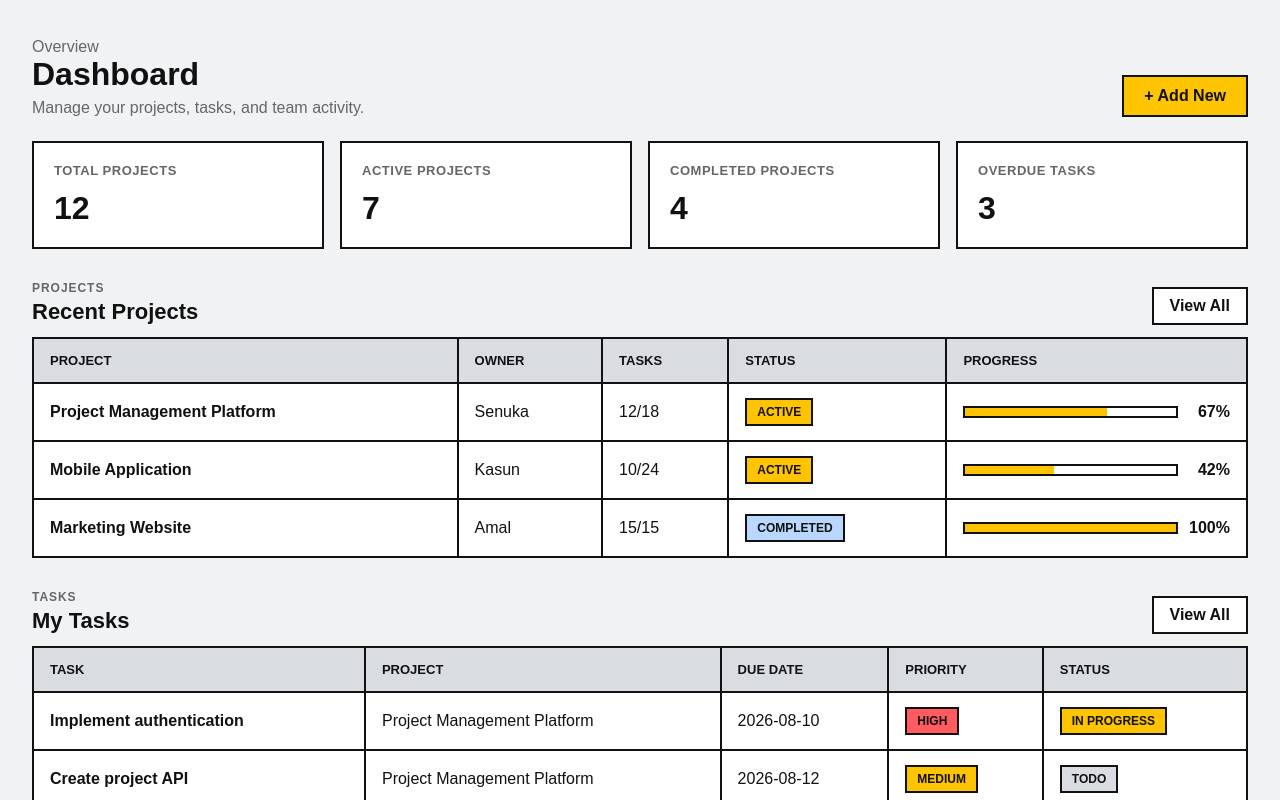
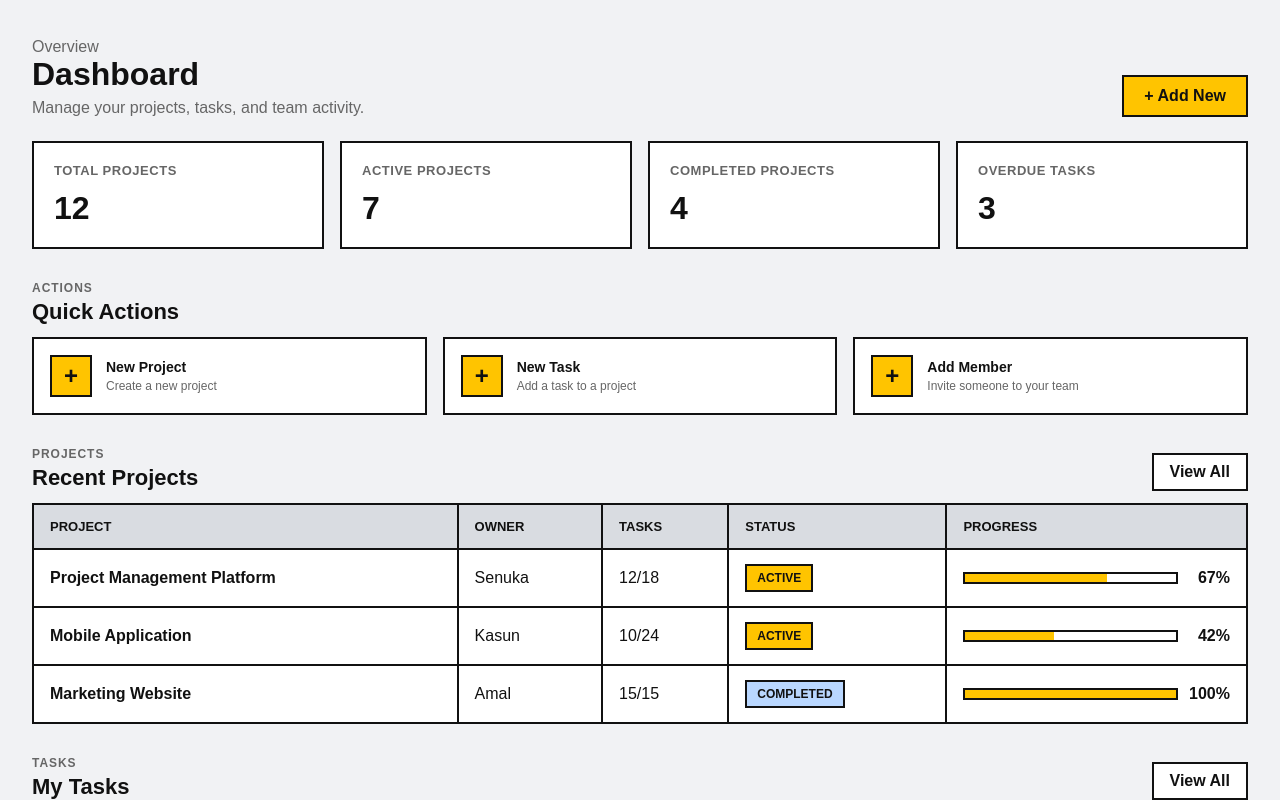
Before and after one commit to nschandunu/full_stack_workshop, a React (Vite) app in the folder client/: page / in a window 1280 px wide. Shown: the top 800 px of the page. Built offline with nearby package versions, Linux system fonts and the light colour scheme.

Commit message:
feat(dashboard): add quick actions

```diff
--- /dev/null
+++ b/client/src/features/dashboard/components/QuickActions.jsx
@@ -0,0 +1,51 @@
+const QuickActions = () => {
+  const actions = [
+    {
+      id: "project",
+      label: "New Project",
+      description: "Create a new project",
+    },
+    {
+      id: "task",
+      label: "New Task",
+      description: "Add a task to a project",
+    },
+    {
+      id: "team",
+      label: "Add Member",
+      description: "Invite someone to your team",
+    },
+  ];
+
+  return (
+    <section className="quick-actions">
+      <div className="section-header">
+        <div>
+          <p className="section-eyebrow">Actions</p>
+          <h2>Quick Actions</h2>
+        </div>
+      </div>
+
+      <div className="quick-actions-grid">
+        {actions.map((action) => (
+          <button
+            type="button"
+            className="quick-action"
+            key={action.id}
+          >
+            <span className="quick-action__icon">
+              +
+            </span>
+
+            <span className="quick-action__content">
+              <strong>{action.label}</strong>
+              <small>{action.description}</small>
+            </span>
+          </button>
+        ))}
+      </div>
+    </section>
+  );
+};
+
+export default QuickActions;
--- a/client/src/features/dashboard/pages/DashboardPage.jsx
+++ b/client/src/features/dashboard/pages/DashboardPage.jsx
@@ -6,6 +6,7 @@ import MyTasks from "../components/MyTasks";
 import UpcomingDeadlines from "../components/UpcomingDeadlines";
 import ActivityFeed from "../components/ActivityFeed";
 import ProjectProgress from "../components/ProjectProgress";
+import QuickActions from "../components/QuickActions";
 
 const DashboardPage = () => {
   const { data, isLoading, error } = useDashboard();
@@ -22,6 +23,7 @@ const DashboardPage = () => {
   <main className="dashboard-page">
     <DashboardHeader />
     <DashboardStats stats={data.stats} />
+    <QuickActions />
 
     <RecentProjects />
     <MyTasks />
--- a/client/src/index.css
+++ b/client/src/index.css
@@ -566,3 +566,78 @@ button {
     font-size: 19px;
   }
 }
+
+/* Quick Actions */
+
+.quick-actions {
+  margin-top: 32px;
+}
+
+.quick-actions-grid {
+  display: grid;
+  grid-template-columns: repeat(3, minmax(0, 1fr));
+  gap: 16px;
+}
+
+.quick-action {
+  display: flex;
+  align-items: center;
+  gap: 14px;
+  width: 100%;
+  padding: 16px;
+  border: 2px solid var(--border);
+  background: var(--surface);
+  text-align: left;
+  cursor: pointer;
+  transition:
+    transform 120ms ease,
+    background 120ms ease;
+}
+
+.quick-action:hover {
+  background: var(--primary);
+  transform: translateY(-2px);
+}
+
+.quick-action__icon {
+  display: flex;
+  align-items: center;
+  justify-content: center;
+  width: 42px;
+  height: 42px;
+  flex-shrink: 0;
+  border: 2px solid var(--border);
+  background: var(--primary);
+  font-size: 24px;
+  font-weight: 900;
+}
+
+.quick-action:hover .quick-action__icon {
+  background: var(--surface);
+}
+
+.quick-action__content {
+  display: flex;
+  flex-direction: column;
+  gap: 4px;
+}
+
+.quick-action__content strong {
+  font-size: 14px;
+  font-weight: 900;
+}
+
+.quick-action__content small {
+  color: var(--text-muted);
+  font-size: 12px;
+}
+
+.quick-action:hover .quick-action__content small {
+  color: var(--text);
+}
+
+@media (max-width: 800px) {
+  .quick-actions-grid {
+    grid-template-columns: 1fr;
+  }
+}
```
